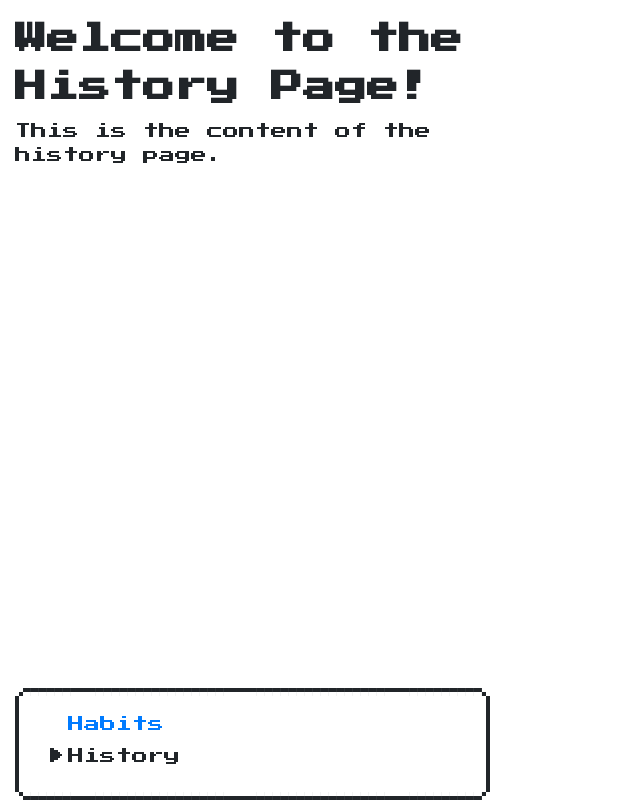
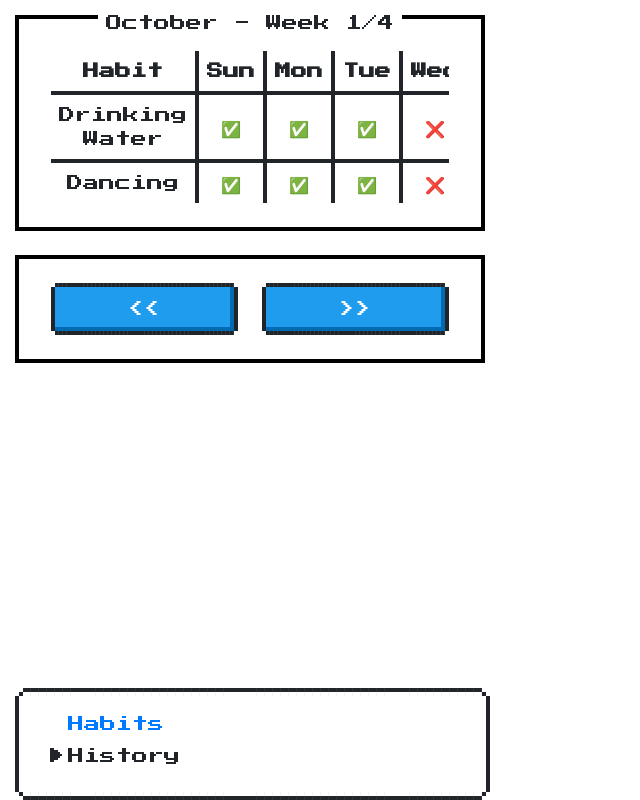
Before and after one commit to FerJSsilva/habit-tracker-frontend-cra, a React (Create React App) app: page /history in a window 1280 px wide. Shown: the whole page, without its empty margins (0-640 px from the left). Built offline with nearby package versions, Linux system fonts and the light colour scheme.

Commit message:
feat: add table and navigation buttons to History page

```diff
--- a/src/page-containers/History/History.jsx
+++ b/src/page-containers/History/History.jsx
@@ -1,9 +1,68 @@
 import React from 'react';
+import Container from '../../components/block-components/NES/Container/Container';
 
 const Home = () => (
   <div>
-    <h1>Welcome to the History Page!</h1>
-    <p>This is the content of the history page.</p>
+    <Container
+      title={'October - Week 1/4'}
+      centered
+    >
+      <div className="nes-table-responsive">
+        <table className="nes-table is-centered s">
+          <thead>
+            <tr>
+              <th>Habit</th>
+              <th>Sun</th>
+              <th>Mon</th>
+              <th>Tue</th>
+              <th>Wed</th>
+              <th>Thd</th>
+              <th>Fri</th>
+              <th>Sat</th>
+            </tr>
+          </thead>
+          <tbody>
+            <tr>
+              <td>Drinking Water</td>
+              <td>✅</td>
+              <td>✅</td>
+              <td>✅</td>
+              <td>❌</td>
+              <td>❌</td>
+              <td>✅</td>
+              <td>❌</td>
+            </tr>
+            <tr>
+              <td>Dancing</td>
+              <td>✅</td>
+              <td>✅</td>
+              <td>✅</td>
+              <td>❌</td>
+              <td>❌</td>
+              <td>✅</td>
+              <td>❌</td>
+            </tr>
+          </tbody>
+        </table>
+      </div>
+    </Container>
+    <br />
+    <Container>
+      <div style={{ display: 'flex', justifyContent: 'space-between' }}>
+        <button
+          className="nes-btn is-primary"
+          style={{ width: '45%' }}
+        >
+          {'<<'}
+        </button>
+        <button
+          className="nes-btn is-primary"
+          style={{ width: '45%' }}
+        >
+          {'>>'}
+        </button>
+      </div>
+    </Container>
   </div>
 );
 
```
